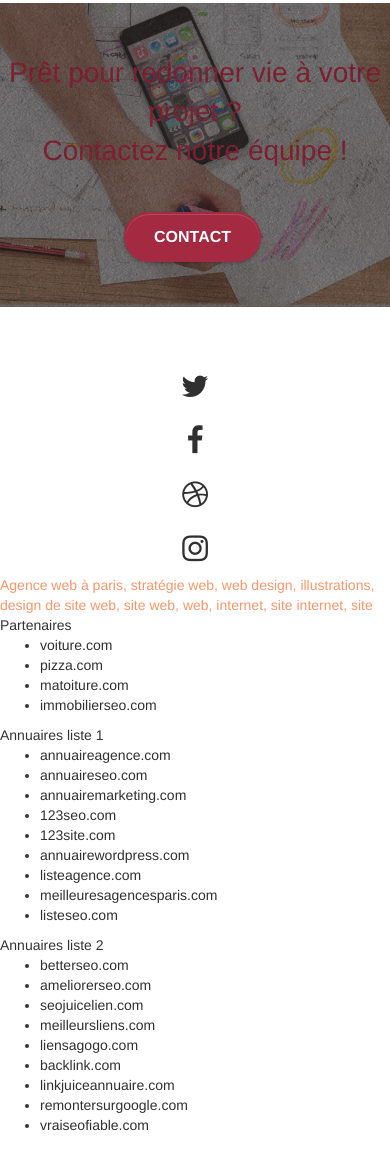
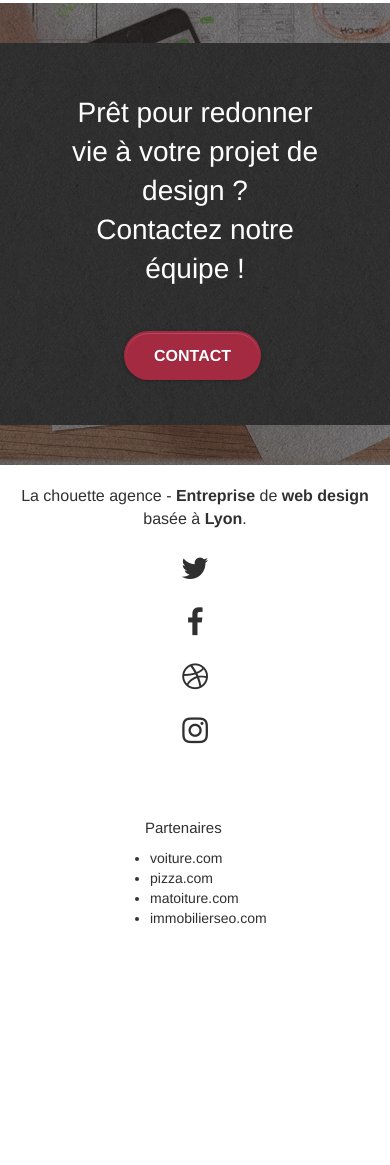
Before and after one commit to FadiOC78/La_chouette_optimise, a plain HTML site: page index.html in a window 390 px wide. Shown: the part 4954-6119 px from the top of the page. After the commit the page ends 5912 px from the top, so only its background shows below. Drawn offline with Linux system fonts and the light colour scheme.

Commit message:
ajout analyse

```diff
--- a/index.html
+++ b/index.html
@@ -73,10 +73,10 @@
 						<div class="collapse navbar-collapse navbar-1 special-dropdown-nav">
 							<ul class="site-navigation nav navbar-nav">
 								<li>
-									<a class="focusedInputBlack" href="/">Accueil</a>
+									<a class="focusedInputBlack" href="https://fadioc78.github.io/La_chouette_optimise/">Accueil</a>
 								</li>
 								<li>
-									<a class="focusedInputBlack" href="contact.html">Contact &gt;</a>
+									<a class="focusedInputBlack" href="contact.html">Contact</a>
 								</li>
 							</ul>
 						</div>
@@ -296,99 +296,86 @@
 <!-- bloc-4-portfolio END -->
 
 <!-- bloc-5-cta -->
-<div class="bloc bgc-dark-slate-blue bg-banniere d-bloc bloc-bg-texture texture-paper" id="bloc-5-cta">
+<section class="bloc bgc-dark-slate-blue bg-banniere d-bloc bloc-bg-texture texture-paper" id="bloc-5-cta">
 	<div class="container bloc-lg">
-		<div class="row">
-			<h2 class="mg-md text-center tc-white">
-				Prêt pour redonner vie à votre projet ?<br>Contactez notre équipe !
-			</h2>
-			<div class="col-sm-12 text-center">
-				<a href="page2.html" class="btn btn-atomic-tangerine btn-clean btn-rd btn-lg cta-hero">Contact</a>
+		<div class="row tight-width-whitespace grey-background">
+			<div class="col-sm-12">
+				<h2 class="mg-md text-center tc-image">
+					Prêt pour redonner vie à votre projet de design ?<br>Contactez notre équipe !
+				</h2>
+				<div class="col-sm-12 text-center">
+					<a href="contact.html"
+						class="btn btn-atomic-tangerine btn-clean btn-rd btn-lg cta-hero">Contact</a>
+				</div>
 			</div>
 		</div>
 	</div>
-</div>
+</section>
 <!-- bloc-5-cta END -->
+<!-- Footer - bloc-8 -->
 
-<!-- Footer - bloc-8 -->
-<div class="bloc bgc-atomic-tangerine d-bloc" id="bloc-8">
+<footer class="bloc bgc-atomic-tangerine d-bloc" id="bloc-8">
 	<div class="container bloc-sm">
 		<div class="row">
 			<div class="col-sm-12">
-				<p class="text-center white">
-					La chouette agence - Agence web basée à Lyon.<br>
+				<p class="text-center">
+					La chouette agence - <strong>Entreprise</strong> de <strong>web design</strong> basée à
+					<strong>Lyon</strong>.<br>
 				</p>
 				<div class="row row-no-gutters social">
 					<div class="col-sm-3">
 						<div class="text-center">
-							<a class="social" href="index.html"><span class="fa fa-twitter icon-md"></span></a>
+							<a id="twitter" class="social" href="/"><span
+									class="fa fa-twitter icon-md"></span></a>
 						</div>
 					</div>
 					<div class="col-sm-3">
 						<div class="text-center">
-							<a class="social" href="index.html"><span class="fa fa-facebook icon-md"></span></a>
+							<a id="facebook" class="social" href="/"><span
+									class="fa fa-facebook icon-md"></span></a>
 						</div>
 					</div>
 					<div class="col-sm-3">
 						<div class="text-center">
-							<a class="social" href="index.html"><span class="fa fa-dribbble icon-md"></span></a>
+							<a id="dribbble" class="social" href="/"><span
+									class="fa fa-dribbble icon-md"></span></a>
 						</div>
 					</div>
 					<div class="col-sm-3">
 						<div class="text-center">
-							<a class="social" href="index.html"><span class="fa fa-instagram icon-md"></span></a>
+							<a id="instagram" class="social" href="/"><span
+									class="fa fa-instagram icon-md"></span></a>
 						</div>
 					</div>
-					<div class="keywords" style="color:#F3976C;">Agence web à paris, stratégie web, web design, illustrations, design de site web, site web, web, internet, site internet, site</div>
 				</div>
-				<div class="row">
-					<div class="col-sm-4">
-						Partenaires
+				<div class="partners row">
+					<div class="col-sm-12">
+						<aside>
+							<h2 class="partners_title">Partenaires</h2>
 							<ul>
 								<li><a href="voiture.com">voiture.com</a></li>
 								<li><a href="pizza.com">pizza.com</a></li>
 								<li><a href="matoiture.com">matoiture.com</a></li>
 								<li><a href="immobilierseo.com">immobilierseo.com</a></li>
 							</ul>
-					</div>
-					<div class="col-sm-4">
-						Annuaires liste 1
-						<ul>
-							<li><a href="annuaireagence.com">annuaireagence.com</a></li>
-							<li><a href="annuaireseo.com">annuaireseo.com</a></li>
-							<li><a href="annuairemarketing.com">annuairemarketing.com</a></li>
-							<li><a href="123seoture.com">123seo.com</a></li>
-							<li><a href="123site.com">123site.com</a></li>
-							<li><a href="annuairewordpress.com">annuairewordpress.com</a></li>
-							<li><a href="listeagence.com">listeagence.com</a></li>
-							<li><a href="meilleuresagencesparis.com">meilleuresagencesparis.com</a></li>
-							<li><a href="listeseo.com">listeseo.com</a></li>
-						</ul>
-					</div>
-					<div class="col-sm-4">
-						Annuaires liste 2
-						<ul>
-							<li><a href="betterseo.com">betterseo.com</a></li>
-							<li><a href="ameliorerseo.com">ameliorerseo.com</a></li>
-							<li><a href="seojuicelien.com">seojuicelien.com</a></li>
-							<li><a href="meilleursliens.com">meilleursliens.com</a></li>
-							<li><a href="liensagogo.com">liensagogo.com</a></li>
-							<li><a href="backlink.com">backlink.com</a></li>
-							<li><a href="linkjuiceannuaire.com">linkjuiceannuaire.com</a></li>
-							<li><a href="remontersurgoogle.com">remontersurgoogle.com</a></li>
-							<li><a href="vraiseofiable.com">vraiseofiable.com</a></li>
-						</ul>
+						</aside>
 					</div>
 				</div>
 			</div>
 		</div>
 	</div>
-</div>
+</footer>
 <!-- Footer - bloc-8 END -->
+
+<!-- ScrollToTop Button -->
+<span class="bloc-button btn btn-d scrollToTop" id="white" onclick="scrollToTarget('1')" tabindex="0"><span
+		class="fa fa-chevron-up"></span></span>
+<!-- ScrollToTop Button END-->
 
 </div>
 <!-- Principal conteneur END -->
 
 
 </body>
+
 </html>
```
Also changed, not shown: Contact.html (+2 -2 lines), 1 other file.
